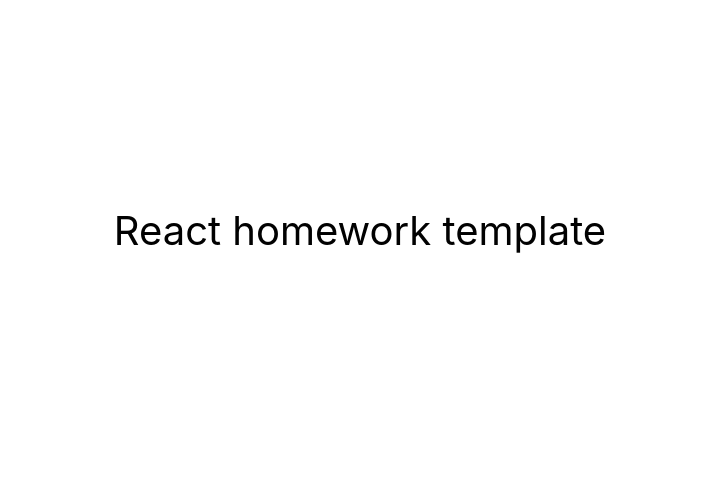
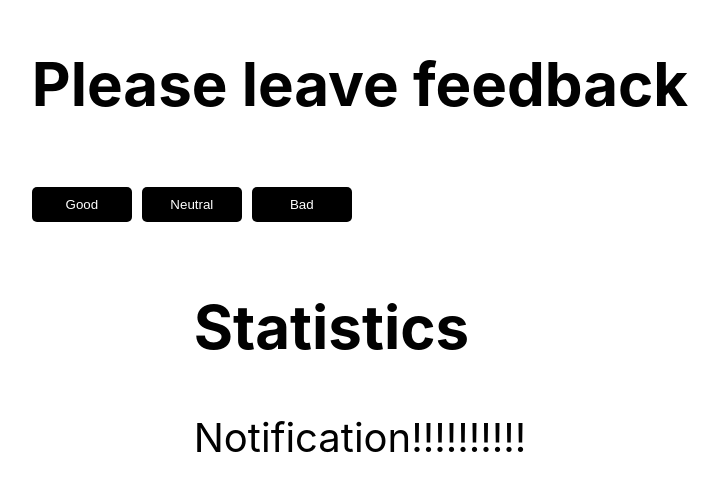
Before and after one commit to Myrhoiazov/goit-react-hw-02-feedback, a React (Create React App) app: page / in a window 1280 px wide. Shown: the part 170-660 px from the top of the page, without its empty margins (280-998 px from the left). Built offline with nearby package versions, Linux system fonts and the light colour scheme.

Commit message:
add: task 1-2-3

```diff
--- a/package.json
+++ b/package.json
@@ -7,6 +7,7 @@
     "@testing-library/jest-dom": "^5.16.3",
     "@testing-library/react": "^12.1.4",
     "@testing-library/user-event": "^13.5.0",
+    "prop-types": "^15.8.1",
     "react": "^18.1.0",
     "react-dom": "^18.1.0",
     "react-scripts": "5.0.1",
--- a/src/components/App.jsx
+++ b/src/components/App.jsx
@@ -1,16 +1,60 @@
-export const App = () => {
+import { Component } from 'react';
+import FeedbackOptions from './FeedbackOptions/FeedbackOptions.jsx';
+import Statistics from './Statistics/Statistics.jsx';
+
+
+const options = [{name:"good", label: 'Good'}, {name:"neutral", label: 'Neutral'}, {name:"bad", label: 'Bad'}]
+
+export class App extends Component {
+  state = {
+    good: 0,
+    neutral: 0,
+    bad: 0,
+  };
+
+  handleChangeFeedback = event => {
+    const { name } = event.target;
+
+    this.setState(prevState => ({ [name]: prevState[name] + 1 }));
+  };
+
+  countTotalFeedback = () => {
+    const { good, neutral, bad } = this.state;
+    return good + neutral + bad;
+  };
+
+  countPositiveFeedbackPercentage = () => {
+    const { good } = this.state;
+
+    const total = this.countTotalFeedback();
+    return total === 0 ? 0 : Math.round((good / total) * 100);
+  };
+
+  render() {
+    const { good, neutral, bad } = this.state;
+
     return (
       <div
         style={{
           height: '100vh',
           display: 'flex',
+          flexDirection: 'column',
           justifyContent: 'center',
           alignItems: 'center',
           fontSize: 40,
-        color: '#010101'
+          color: '#010101',
         }}
       >
-      React homework template
+        <FeedbackOptions options={options} onLeaveFeedback={this.handleChangeFeedback} />
+        <Statistics
+          good={good}
+          neutral={neutral}
+          bad={bad}
+          total={this.countTotalFeedback()}
+          positivePercentage={this.countPositiveFeedbackPercentage()}
+        />
+
       </div>
     );
-};
+  }
+}
--- /dev/null
+++ b/src/components/FeedbackOptions/FeedbackOptions.jsx
@@ -0,0 +1,26 @@
+import { Component } from 'react';
+import style from './FeedbackOptions.module.css';
+import Section from '../Section/Section.jsx';
+
+class FeedbackOptions extends Component {
+  render() {
+    const { onLeaveFeedback, options } = this.props;
+
+    return (
+      <Section title='Please leave feedback'>
+        {options.map(option => (
+          <button
+            className={style.btn}
+            type="button"
+            name={option.name}
+            onClick={onLeaveFeedback}
+          >
+            {option.label}
+          </button>
+        ))}
+      </Section>
+    );
+  }
+}
+
+export default FeedbackOptions;
--- /dev/null
+++ b/src/components/FeedbackOptions/FeedbackOptions.module.css
@@ -0,0 +1,52 @@
+.list {
+  list-style: none;
+
+  margin: 0;
+  padding: 0;
+
+  font-size: 24px;
+}
+
+.item {
+  margin-bottom: 10px;
+}
+
+.btn {
+  min-width: 100px;
+
+  margin-right: 10px;
+  margin-bottom: 20px;
+  padding: 10px 15px;
+
+  border: none;
+  border-radius: 5px;
+
+  color: white;
+  background-color: black;
+
+  cursor: pointer;
+}
+
+.btn:hover {
+  box-shadow: rgba(0, 0, 0, 0.35) 0px 5px 15px;
+}
+
+.title {
+  margin: 0;
+  padding: 0;
+}
+
+.text {
+  display: inline-block;
+
+  font-size: 18px;
+  font-weight: 500;
+  border-radius: 5px;
+
+  color: white;
+  background-color: rgb(246, 20, 20);
+
+  margin-bottom: 10px;
+  margin-top: 0;
+  padding: 5px 10px;
+}
--- /dev/null
+++ b/src/components/Section/Section.jsx
@@ -0,0 +1,10 @@
+const Section = ({ title, children }) => {
+  return (
+    <div>
+      {title && <h2>{title}</h2>}
+      {children}
+    </div>
+  );
+};
+
+export default Section;
--- /dev/null
+++ b/src/components/Statistics/Statistics.jsx
@@ -0,0 +1,30 @@
+import style from './Statistics.module.css';
+import { Component } from 'react';
+import Section from '../Section/Section.jsx';
+
+class Statistics extends Component {
+  render() {
+    const { good, neutral, bad, total, positivePercentage } = this.props;
+
+    return (
+      <Section title="Statistics">
+        {total === 0 ? (
+          'Notification!!!!!!!!!!'
+        ) : (
+          <ul className={style.list}>
+            <li className={style.item}>Good: {good}</li>
+
+            <li className={style.item}>Neutral: {neutral}</li>
+            <li className={style.item}>Bad: {bad}</li>
+            <li className={style.item}>Total: {total}</li>
+            <li className={style.item}>
+              Positive feedback: {positivePercentage}%
+            </li>
+          </ul>
+        )}
+      </Section>
+    );
+  }
+}
+
+export default Statistics;
--- /dev/null
+++ b/src/components/Statistics/Statistics.module.css
@@ -0,0 +1,52 @@
+.list {
+  list-style: none;
+
+  margin: 0;
+  padding: 0;
+
+  font-size: 24px;
+}
+
+.item {
+  margin-bottom: 10px;
+}
+
+.btn {
+  min-width: 100px;
+
+  margin-right: 10px;
+  margin-bottom: 20px;
+  padding: 10px 15px;
+
+  border: none;
+  border-radius: 5px;
+
+  color: white;
+  background-color: black;
+
+  cursor: pointer;
+}
+
+.btn:hover {
+  box-shadow: rgba(0, 0, 0, 0.35) 0px 5px 15px;
+}
+
+.title {
+  margin: 0;
+  padding: 0;
+}
+
+.text {
+  display: inline-block;
+
+  font-size: 18px;
+  font-weight: 500;
+  border-radius: 5px;
+
+  color: white;
+  background-color: rgb(246, 20, 20);
+
+  margin-bottom: 10px;
+  margin-top: 0;
+  padding: 5px 10px;
+}
```
Also changed, not shown: 1 other file (tests, documents, lock files or other folders). Lines whose indentation alone changed are shown as unchanged.
